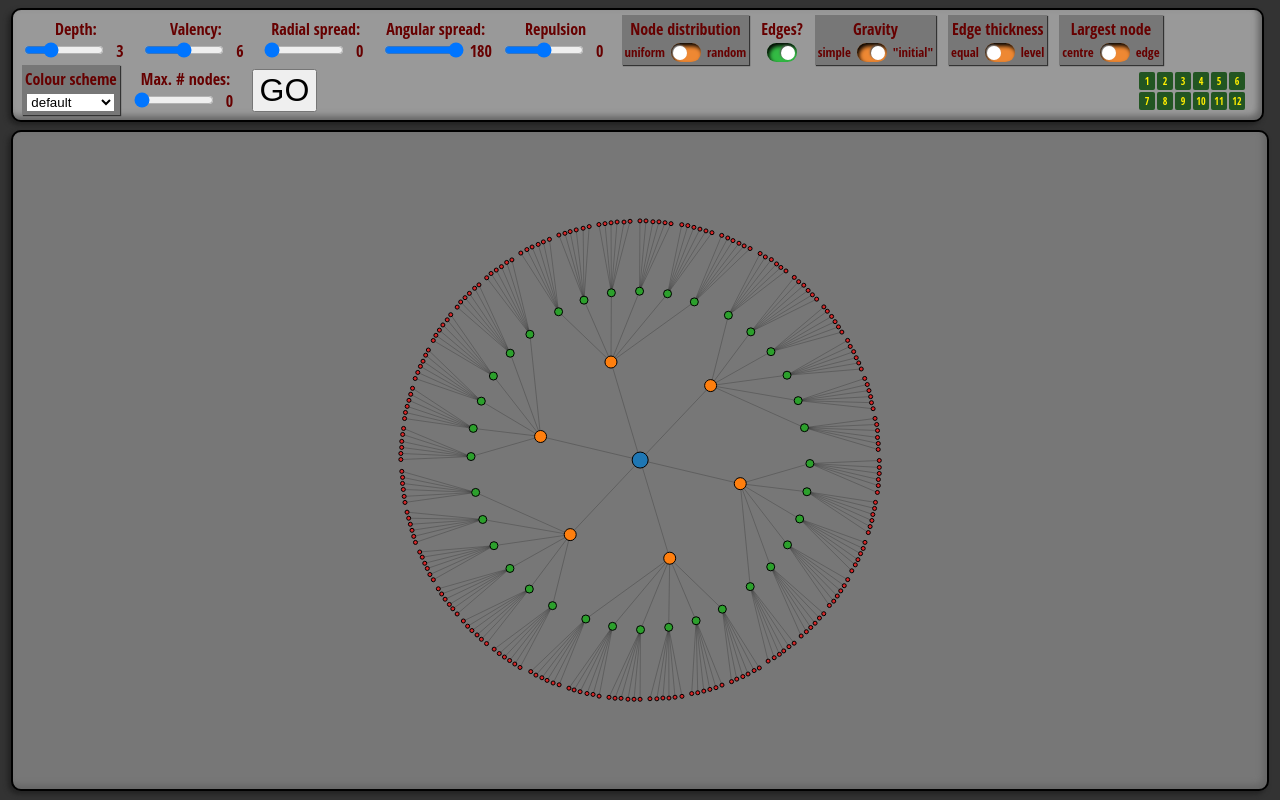
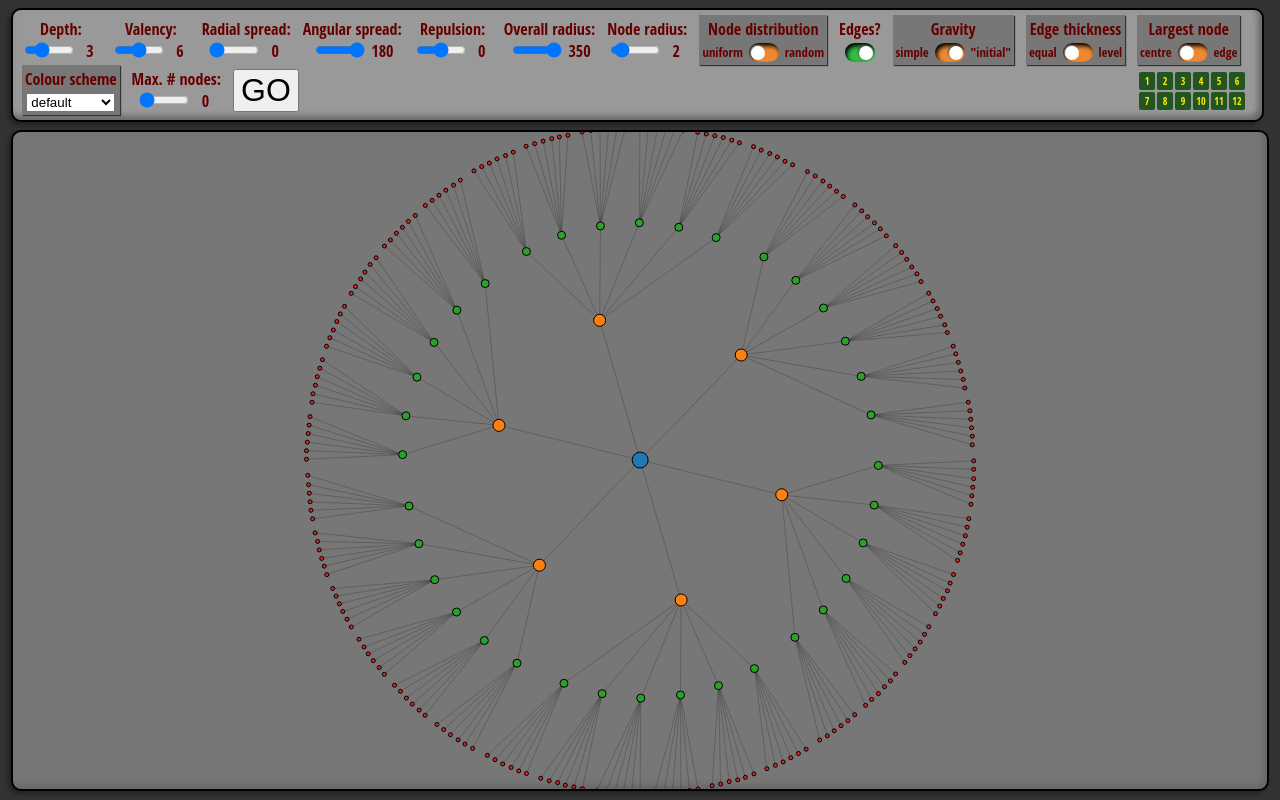
Before and after one commit to dalling1/ghostgraph, a plain HTML site: page index.html in a window 1280 px wide. Drawn offline with nearby package versions, Linux system fonts and the light colour scheme.

Commit message:
Added overall and node radii controls.

```diff
--- a/graphControls.css
+++ b/graphControls.css
@@ -25,6 +25,7 @@ output {
 }
 .onecontrol input[type=range] {
  width: 80px;
+ width: 50px;
 }
 .unused {
  /*display: none !important;*/
--- a/index.html
+++ b/index.html
@@ -90,9 +90,21 @@
   </div>
 
   <!-- slider control for the strength of repulsion between nodes -->
-  <div class="onecontrol">Repulsion<br/>
+  <div class="onecontrol">Repulsion:<br/>
    <input type="range" style="vertical-align:top;" min="-20" max="20" step="1" value="-2" id="thenodeRepulsion" oninput="thenodeRepulsionOutput.value = thenodeRepulsion.value;" />
    <output name="thenodeRepulsionOutputName" id="thenodeRepulsionOutput"></output>
+  </div>
+
+  <!-- slider control for the overall radius of the graph -->
+  <div class="onecontrol">Overall radius:<br/>
+   <input type="range" style="vertical-align:top;" min="50" max="350" step="50" value="350" id="theoverallRadius" oninput="theoverallRadiusOutput.value = theoverallRadius.value;" />
+   <output name="theoverallRadiusOutputName" id="theoverallRadiusOutput"></output>
+  </div>
+
+  <!-- slider control for the (largest) node radius -->
+  <div class="onecontrol">Node radius:<br/>
+   <input type="range" style="vertical-align:top;" min="1" max="10" step="1" value="2" id="thenodeRadius" oninput="thenodeRadiusOutput.value = thenodeRadius.value;" />
+   <output name="thenodeRadiusOutputName" id="thenodeRadiusOutput"></output>
   </div>
 
   <!-- control for distributing nodes on each annulus -->
@@ -143,7 +155,7 @@
    <div class="slideCheckbox">
     <span class="switchtext">centre</span>
     <label class="switch">
-     <input type="checkbox" id="thenodescaledir" >
+     <input type="checkbox" id="thenodeScaleDirection" >
      <span class="slider round"></span>
     </label>
     <span class="switchtext">edge</span>
@@ -252,14 +264,12 @@ const thelabels = "abcdefghijklmnopqrstuvwxyz0123456789".split(""); // used for
 const EDGESEP = " -- "; // dot language output separator (-- or ->)
 
 function run(){
-console.log("TODO: make padding, maxclusterR and annular radius scaling user controls");
-
  if (!!document.getElementById("thesvg")) d3.select("svg").remove();
- // get up control values /////////////////////////////////////////////////////////////////////// set-up
+ // set up control values /////////////////////////////////////////////////////////////////////// set-up
  //    good examples:  v=7,d=4  v=3,d=7  v=5,d=5  v=5,d=6, v=11,d=2
  valency = parseInt(document.getElementById("thevalency").value);
  maxdepth = parseInt(document.getElementById("thedepth").value);
- nodeScaleDir = document.getElementById("thenodescaledir").checked;
+ nodeScaleDirection = document.getElementById("thenodeScaleDirection").checked;
  radialSpread = parseInt(document.getElementById("theradialSpread").value); // width of each level's annulus (originally 5)
  angularSpread = (Pi/180.0)*parseInt(document.getElementById("theangularSpread").value); // how closely a node's angle is to its parent's
  levellimit = parseInt(document.getElementById("thelevellimit").value); // maximum number of nodes to add at any given level [experimental!]
@@ -269,20 +279,19 @@ console.log("TODO: make padding, maxclusterR and annular radius scaling user con
  colourscheme = document.getElementById("thecolourscheme").value;
  nodeRepulsion = parseInt(document.getElementById("thenodeRepulsion").value);
  edgeWidthScheme = document.getElementById("theedgethickness").checked;
+ clusterRadius = parseInt(document.getElementById("theoverallRadius").value); // size of the whole graph
+ nodeRadius = parseInt(document.getElementById("thenodeRadius").value); // size of each node (then scaled by level)
 
  // need to convert these to controls: xxx
- nodeScale = 2; // node size (this * level) originally 1.5 [quite how does this differ from radiusScale?]
+// nodeScale = 2; // node size (this * level) originally 1.5
  clusterGravity = 0.4; // originally 0.1
  collideStrength = 0.25; // originally 0.85
  edgeStrength = 0.1; // originally 0.1
- maxclusterR = 250; // originally 350 then 300 (reduced to 300 so that the control bar fits in)
-// nodeRepulsion = -2; // originally 0; -10 gives large spacing between nodes; +1 is interesting (sticky)
  levelspread = 5; // scales the random spread of child node angles; 1, 10 and 100 are interesting values
  nodepadding = 16;                   // separation between nodes
- maxRadius = maxdepth*nodeScale;    // maximum node size (was 10)
- radiusScale = 2; // node size (this * level) originally 1.5
-
-
+// maxRadius = maxdepth*nodeScale;    // maximum node size (was 10)
+// radiusScale = 2; // node size (this * level) originally 1.5
+ maxRadius = maxdepth*nodeRadius;    // maximum node size ***for the d3 physics*** (was 10)
 
 
 
@@ -330,7 +339,7 @@ console.log("TODO: make padding, maxclusterR and annular radius scaling user con
    color = d3.scale.category10().domain(d3.range(maxdepth));
  }
  // set up circular positions for the nodes at each level
- clusterR = linspace(0,maxclusterR,maxdepth+1);
+ clusterR = linspace(0,clusterRadius,maxdepth+1);
  CX = svgwidth/2;
  CY = svgheight/2;
 
@@ -372,8 +381,15 @@ console.log("TODO: make padding, maxclusterR and annular radius scaling user con
    }
    var thisX = thisR*Math.cos(thistheta);
    var thisY = thisR*Math.sin(thistheta);
+   var thisRnode = 1;
+   if (nodeScaleDirection){ // largest node on the inside
+    thisRnode = Math.round(nodeRadius*(thislevel+1));
+   } else { // largest nodes on the outside
+    thisRnode = Math.round(nodeRadius*(maxdepth - thislevel+1));
+   }
+
    var thisnode = {
-      radius: (nodeScaleDir?Math.round(nodeScale*radiusScale*(thislevel+1)):Math.round(nodeScale*(maxdepth - thislevel+1))),
+      radius: thisRnode,
       color: color(thislevel),
       // node position: arranged on a circle for each level:
       cx: Math.round(CX + thisX),
@@ -569,7 +585,7 @@ function setOutputValues(){
 
 // function to get the control values ///////////////////////////////////////////////////////////////// fn: getValues
 function getValues(){
- var theinputs = ["thedepth", "thevalency", "theradialSpread", "theangularSpread", "thenodeRepulsion", "therandomspacing", "thedrawedges", "theradialattraction", "theedgethickness", "thenodescaledir", "thecolourscheme", "thelevellimit"];
+ var theinputs = ["thedepth", "thevalency", "theradialSpread", "theangularSpread", "thenodeRepulsion", "therandomspacing", "thedrawedges", "theradialattraction", "theedgethickness", "thenodeScaleDirection", "thecolourscheme", "thelevellimit"];
  var outval = Array(theinputs.length);
  for (var i=0;i<theinputs.length;i++){
   switch (document.getElementById(theinputs[i]).type){
@@ -590,7 +606,7 @@ function getValues(){
 
 // function to set the controls (for pre-defined demos) ////////////////////////////////////////////// fn: setValues
 function setValues(inval){
- var theinputs = ["thedepth", "thevalency", "theradialSpread", "theangularSpread", "thenodeRepulsion", "therandomspacing", "thedrawedges", "theradialattraction", "theedgethickness", "thenodescaledir", "thecolourscheme", "thelevellimit"];
+ var theinputs = ["thedepth", "thevalency", "theradialSpread", "theangularSpread", "thenodeRepulsion", "theoverallRadius", "thenodeRadius", "therandomspacing", "thedrawedges", "theradialattraction", "theedgethickness", "thenodeScaleDirection", "thecolourscheme", "thelevellimit"];
  if (inval.length != theinputs.length){
   console.log("setValues(): wrong number of input values (should be "+theinputs.length+")");
  } else {
@@ -617,18 +633,18 @@ function setValues(inval){
 function demo(n=0){
  // demo 0 is simply the default values
  var demos = [];
- demos.push([3,6,0,180,0,false,true,true,false,false,0,0]);    // 0, defaults
- demos.push([4,6,10,10,2,false,true,false,false,false,0,0]);   // 1, old defaults
- demos.push([5,2,30,30,2,true,false,false,false,false,0,0]);   // 2
- demos.push([4,5,10,10,2,true,true,true,false,false,4,0]);     // 3
- demos.push([3,5,25,10,2,false,true,true,false,true,1,0]);     // 4
- demos.push([4,10,1,30,2,true,false,false,false,false,4,900]); // 5
- demos.push([4,6,1,30,-6,true,false,true,false,false,4,0]);    // 6
- demos.push([4,6,1,30,-6,true,true,true,false,false,4,0]);     // 7
- demos.push([4,6,1,30,-6,false,true,true,false,false,4,0]);    // 8
- demos.push([2,12,1,30,10,true,true,true,false,true,1,0]);     // 9
- demos.push([4,6,16,56,2,true,true,true,false,false,3,0]);     // 10
- demos.push([6,4,16,16,2,true,false,true,false,false,0,0]);    // 11
+ demos.push([3,6,0,180,0,350,2,false,true,true,false,false,0,0]);    // 0, defaults
+ demos.push([4,6,10,10,2,350,2,false,true,false,false,false,0,0]);   // 1, old defaults
+ demos.push([5,2,30,30,2,350,2,true,false,false,false,false,0,0]);   // 2
+ demos.push([4,5,10,10,2,350,2,true,true,true,false,false,4,0]);     // 3
+ demos.push([3,5,25,10,2,350,2,false,true,true,false,true,1,0]);     // 4
+ demos.push([4,10,1,30,2,350,2,true,false,false,false,false,4,900]); // 5
+ demos.push([4,6,1,30,-6,350,2,true,false,true,false,false,4,0]);    // 6
+ demos.push([4,6,1,30,-6,350,2,true,true,true,false,false,4,0]);     // 7
+ demos.push([4,6,1,30,-6,350,2,false,true,true,false,false,4,0]);    // 8
+ demos.push([2,12,1,30,10,350,2,true,true,true,false,true,1,0]);     // 9
+ demos.push([4,6,16,56,2,350,2,true,true,true,false,false,3,0]);     // 10
+ demos.push([6,4,16,16,2,350,2,true,false,true,false,false,0,0]);    // 11
  if (n<demos.length){
   setValues(demos[n]);
  }
```
